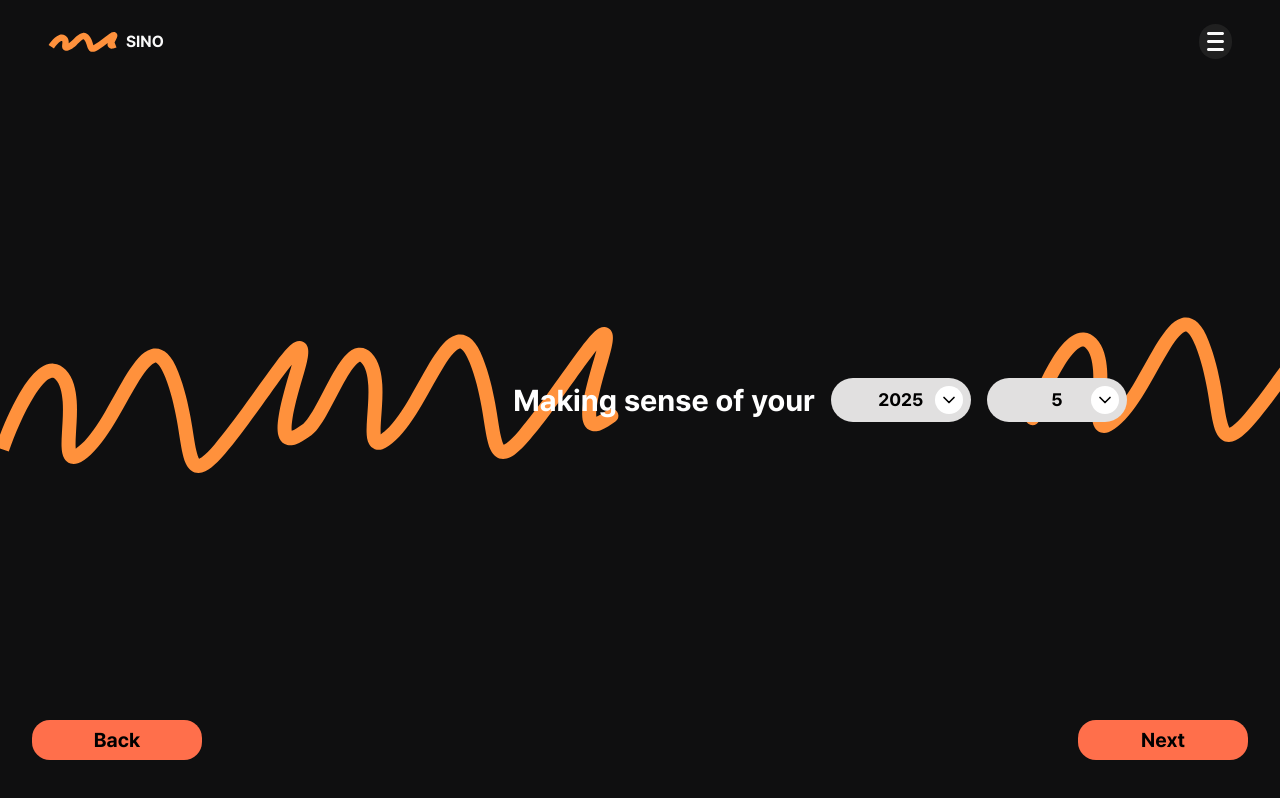
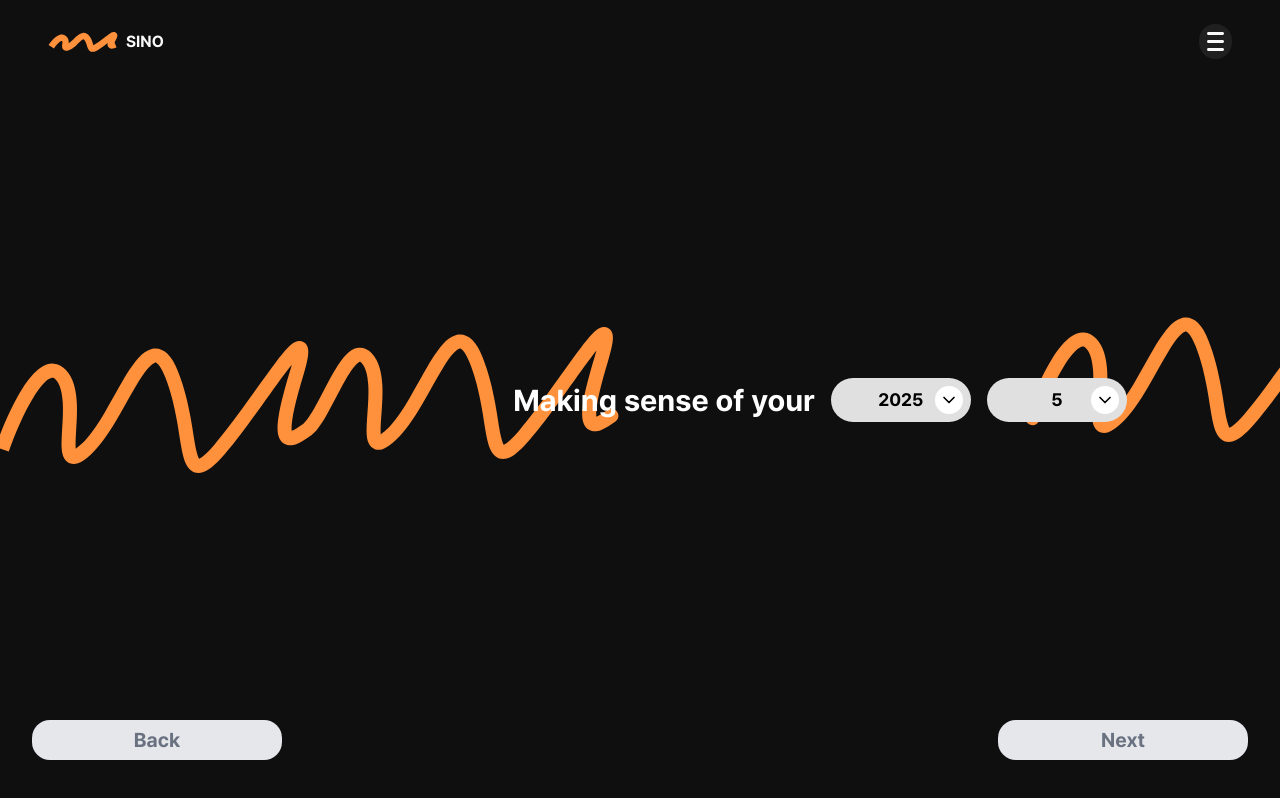
Before and after one commit to UMC-SINO/SINO-Front, a React (Vite) app: page /splash in a window 1280 px wide. Built offline with nearby package versions, Linux system fonts and the light colour scheme.

Commit message:
[#28] feat : 버튼 비활성화 조건 추가

```diff
--- a/src/pages/SplashPage.tsx
+++ b/src/pages/SplashPage.tsx
@@ -2,11 +2,17 @@ import Dropdown from '@/components/common/Dropdown';
 import Button from '@/components/common/Button';
 import Splash01 from '../assets/splash/Splash01.svg?react';
 import Splash02 from '../assets/splash/Splash02.svg?react';
+import { useState } from 'react';
 
 const YearItems = ['2021', '2022', '2023', '2024', '2025'];
 const MonthItems = ['1', '2', '3', '4', '5', '6', '7', '8', '9', '10', '11', '12', 'Unknown'];
 
 const SplashPage = () => {
+  const [year, setYear] = useState<string | null>(null);
+  const [month, setMonth] = useState<string | null>(null);
+
+  const canGoNext = Boolean(year && month);
+
   return (
     <div className='relative min-h-screen w-full overflow-hidden bg-[#0F0F10]'>
       <Splash01 className='absolute left-0 top-1/2 -translate-y-1/2 w-[500px] md:w-[800px] pointer-events-none' />
@@ -17,15 +23,27 @@ const SplashPage = () => {
             <p className='text-white text-3xl font-pretendard font-semibold whitespace-nowrap'>
               Making sense of your
             </p>
-            <Dropdown items={YearItems} className='min-w-[140px]' />
-            <Dropdown items={MonthItems} className='min-w-[140px]' />
+            <Dropdown
+              items={YearItems}
+              className='min-w-[140px]'
+              onChange={(value: string) => setYear(value)}
+            />
+            <Dropdown
+              items={MonthItems}
+              className='min-w-[140px]'
+              onChange={(value: string) => setMonth(value)}
+            />
           </div>
         </div>
         <div className='flex items-center justify-between'>
-          <Button type='button' className='w-[170px] bg-gray-20'>
+          <Button type='button' className='w-[250px] bg-gray-200 text-gray-500'>
             Back
           </Button>
-          <Button type='button' className='w-[170px]'>
+          <Button
+            type='button'
+            className='w-[250px] disabled:bg-gray-200 disabled:text-gray-500'
+            disabled={!canGoNext}
+          >
             Next
           </Button>
         </div>
```
